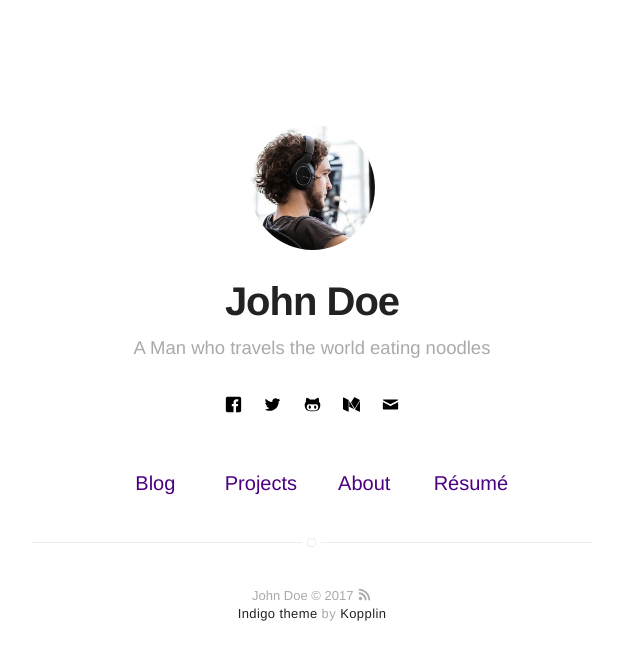
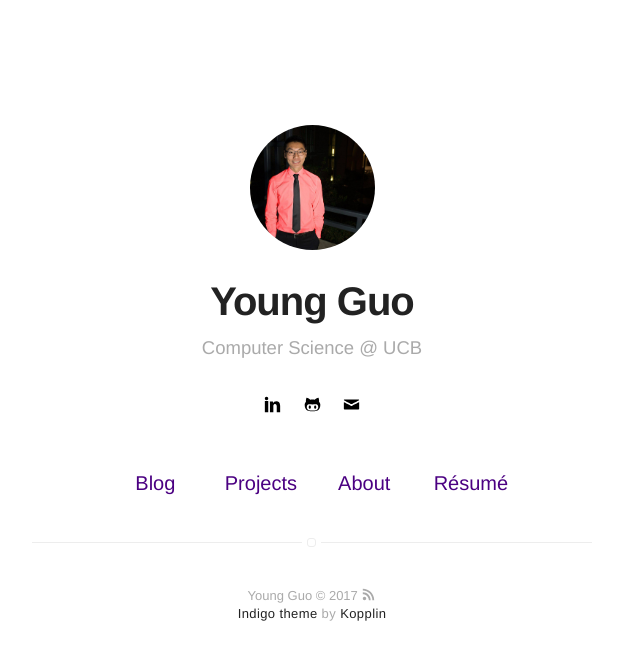
Before and after one commit to OldGuo/oldguo.github.io, a Jekyll site: the page built from index.html, in a window 1280 px wide. Shown: the top 660 px of the page, without its empty margins (328-968 px from the left). Built offline with Jekyll 4.4.1, drawn with Linux system fonts in a browser that asks for light colours.

Commit message:
Begin personlizing

```diff
--- a/_config.yml
+++ b/_config.yml
@@ -1,6 +1,6 @@
 # main text of home
-name: John Doe
-bio: A Man who travels the world eating noodles
+name: Young Guo
+bio: Computer Science @ UCB
 
 # twitter summary info
 description: A blog about technology and stuff related
@@ -8,7 +8,7 @@ description: A blog about technology and stuff related
 # if it's an external image, update below for true
 # better with square images
 external-image: false
-picture: assets/images/profile.jpg
+picture: assets/images/fb_profile.jpg
 
 # If you want to include your resume, set to true
 # and specify source (external or local).
@@ -16,7 +16,7 @@ resume: true
 resume-external: true
 resume-url: https://google.com/?q=my+resume
 
-url: https://koppl.in/indigo
+url: https://oldguo.github.io
 # your url: http://USERNAME.github.io
 
 permalink: /:title/
@@ -34,23 +34,23 @@ disqus:
   categories: [blog, project] # only show disqus for posts that have these categories
 
 # if you don't have any of social below, comment the line
-facebook: myfacebook
-twitter: mytwitter
+# facebook: myfacebook
+# twitter: mytwitter
 # google: mygoogle
 # instagram: myinstagram
 # pinterest: mypinterest
-# linkedin: mylinkedin
+linkedin: youngguo
 # youtube: myyoutube
 # spotify: myspotify
-github: mygithub
+github: oldguo
 # lastfm: mylastfm
 # stackoverflow: 7044681/mystackoverflow
 # quora: userquora
 # reddit: username
-medium: medium
+# medium: medium
 # vimeo: myvimeo
 # lanyrd: mylanyrd
-email: myemail@gmail.com
+email: young.guo@berkeley.edu
 
 authors:
     johndoe:
```
Also changed, not shown: README.md (deleted), assets/images/fb_profile.jpg (added), 1 other file.
